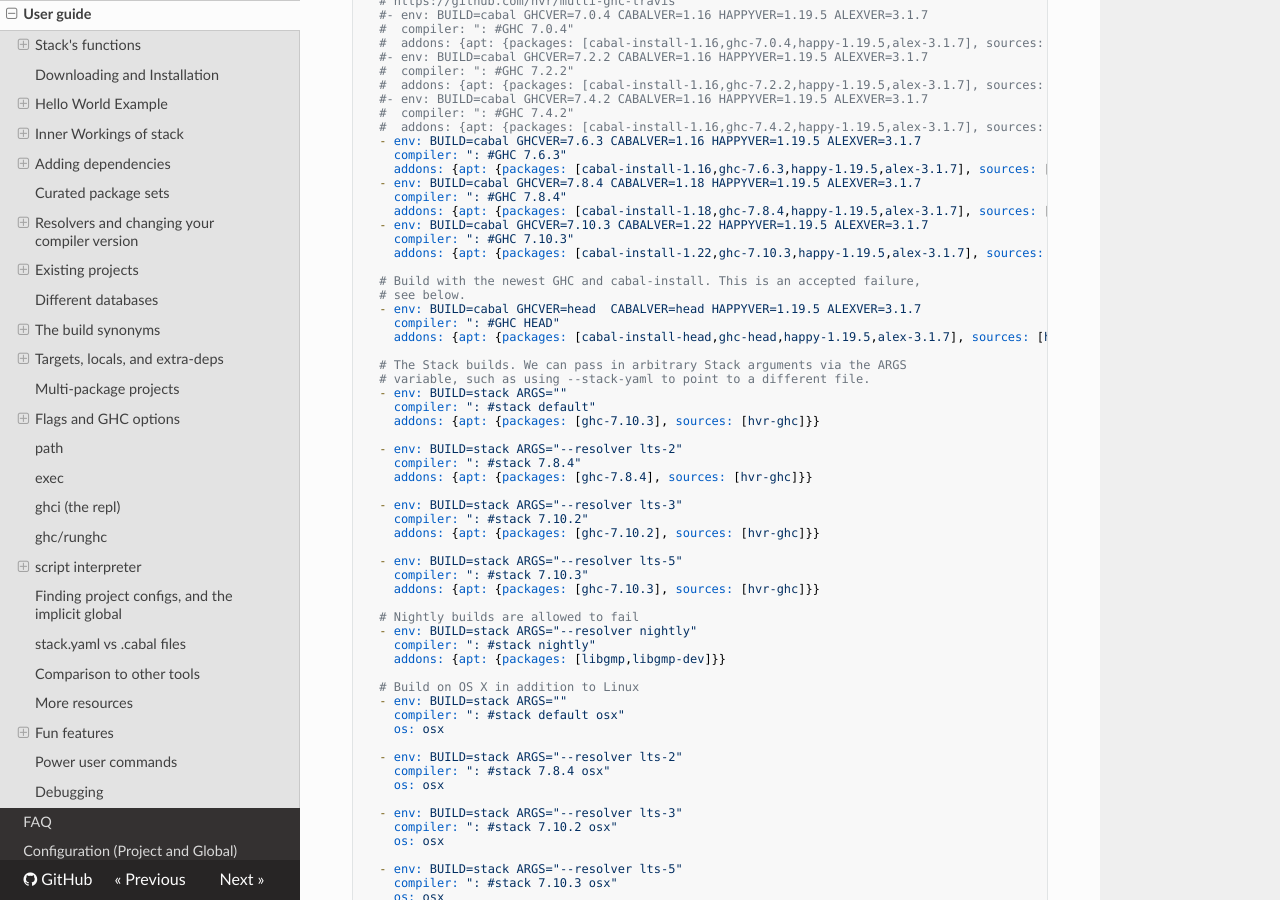
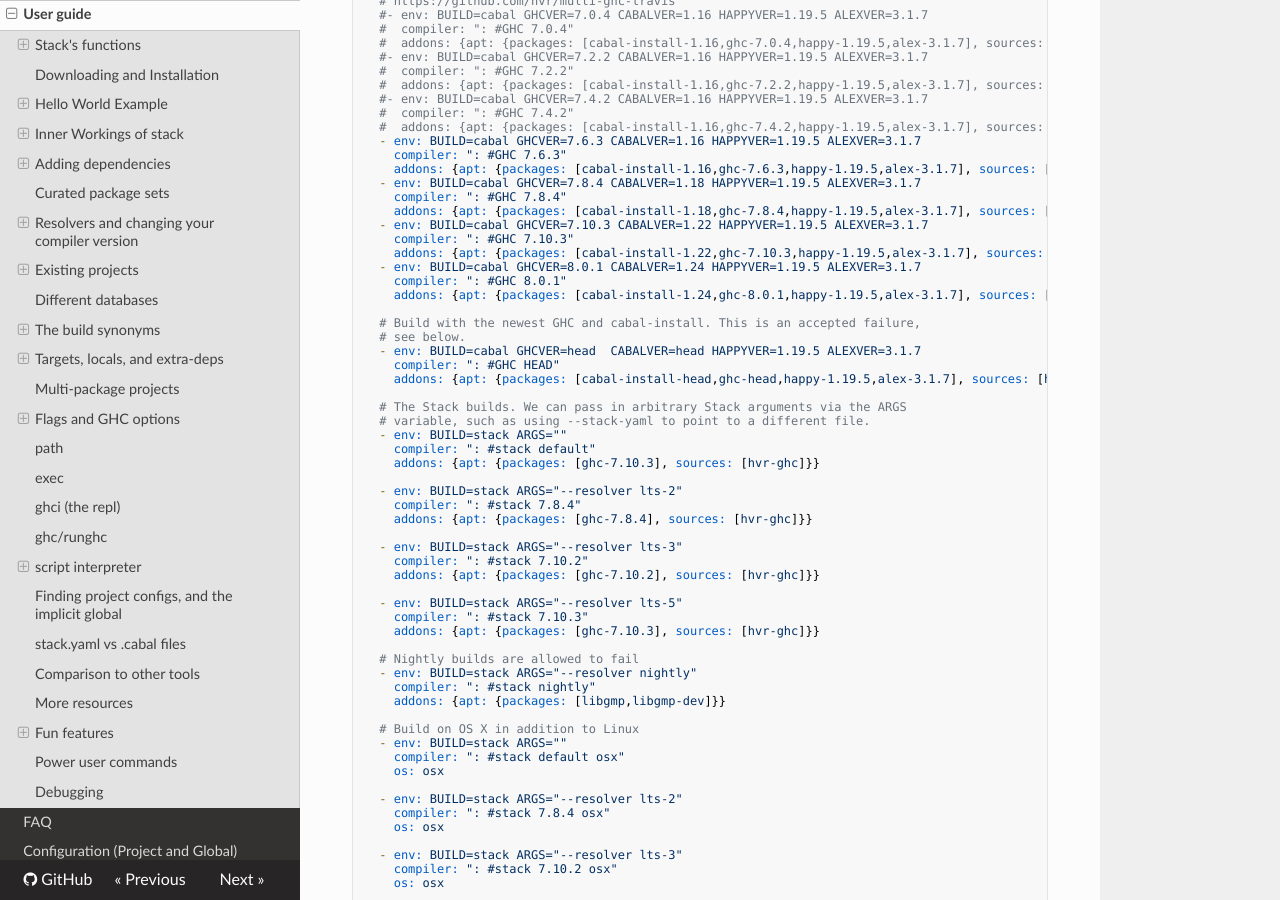
Before and after one commit to commercialhaskell/stack, an MkDocs documentation site: the page built from doc/GUIDE.md, in a window 1280 px wide and 900 px high, scrolled down 34743 px. Built offline with MkDocs 1.6.1, drawn with Linux system fonts in a browser that asks for light colours; nearby versions of some CDN libraries; old or Windows-style settings are respelled for this version of MkDocs.

Commit message:
docs: Add cabal build with ghc-8.0.1 to example .travis.yml

```diff
--- a/doc/GUIDE.md
+++ b/doc/GUIDE.md
@@ -1897,6 +1897,9 @@ matrix:
   - env: BUILD=cabal GHCVER=7.10.3 CABALVER=1.22 HAPPYVER=1.19.5 ALEXVER=3.1.7
     compiler: ": #GHC 7.10.3"
     addons: {apt: {packages: [cabal-install-1.22,ghc-7.10.3,happy-1.19.5,alex-3.1.7], sources: [hvr-ghc]}}
+  - env: BUILD=cabal GHCVER=8.0.1 CABALVER=1.24 HAPPYVER=1.19.5 ALEXVER=3.1.7
+    compiler: ": #GHC 8.0.1"
+    addons: {apt: {packages: [cabal-install-1.24,ghc-8.0.1,happy-1.19.5,alex-3.1.7], sources: [hvr-ghc]}}
 
   # Build with the newest GHC and cabal-install. This is an accepted failure,
   # see below.
```
